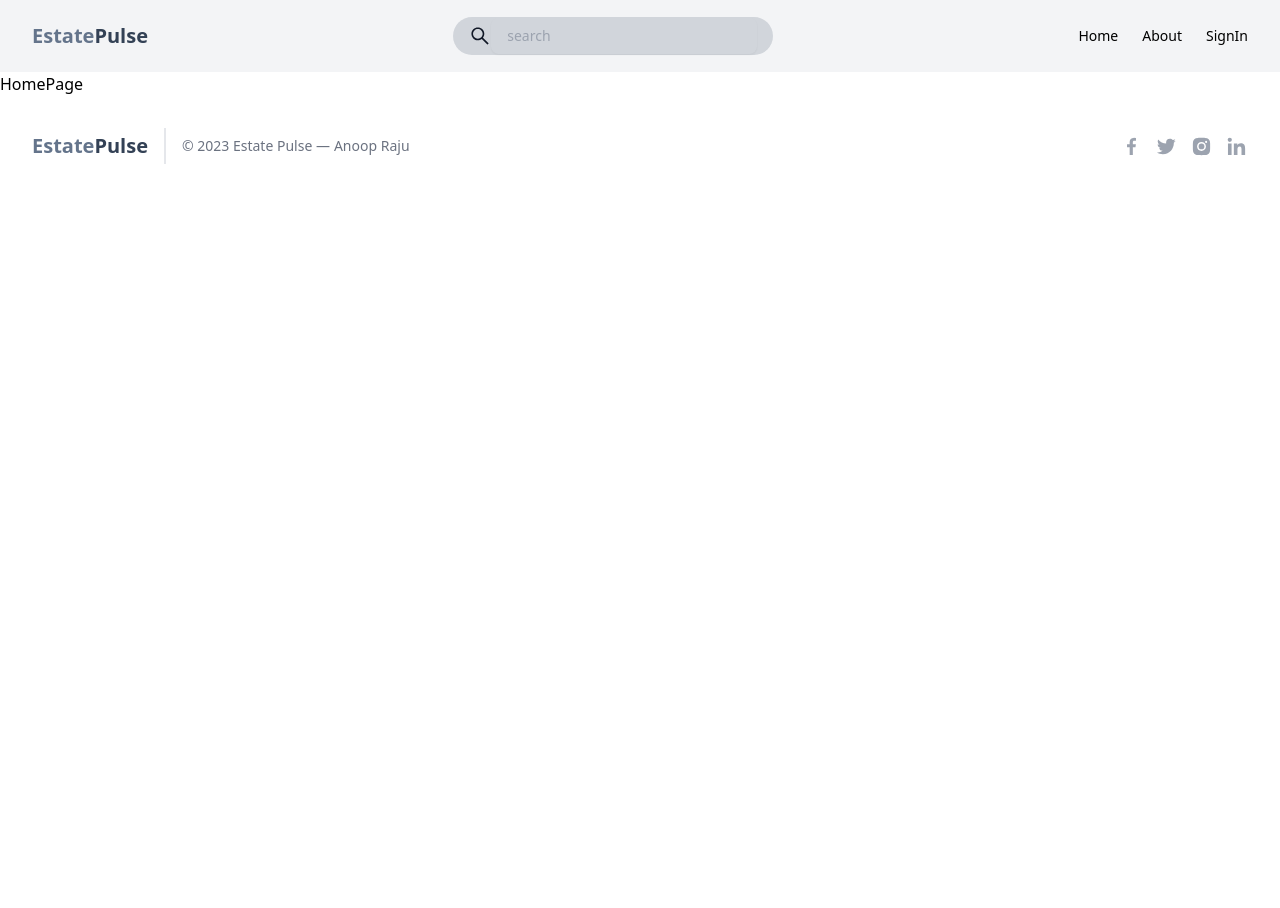
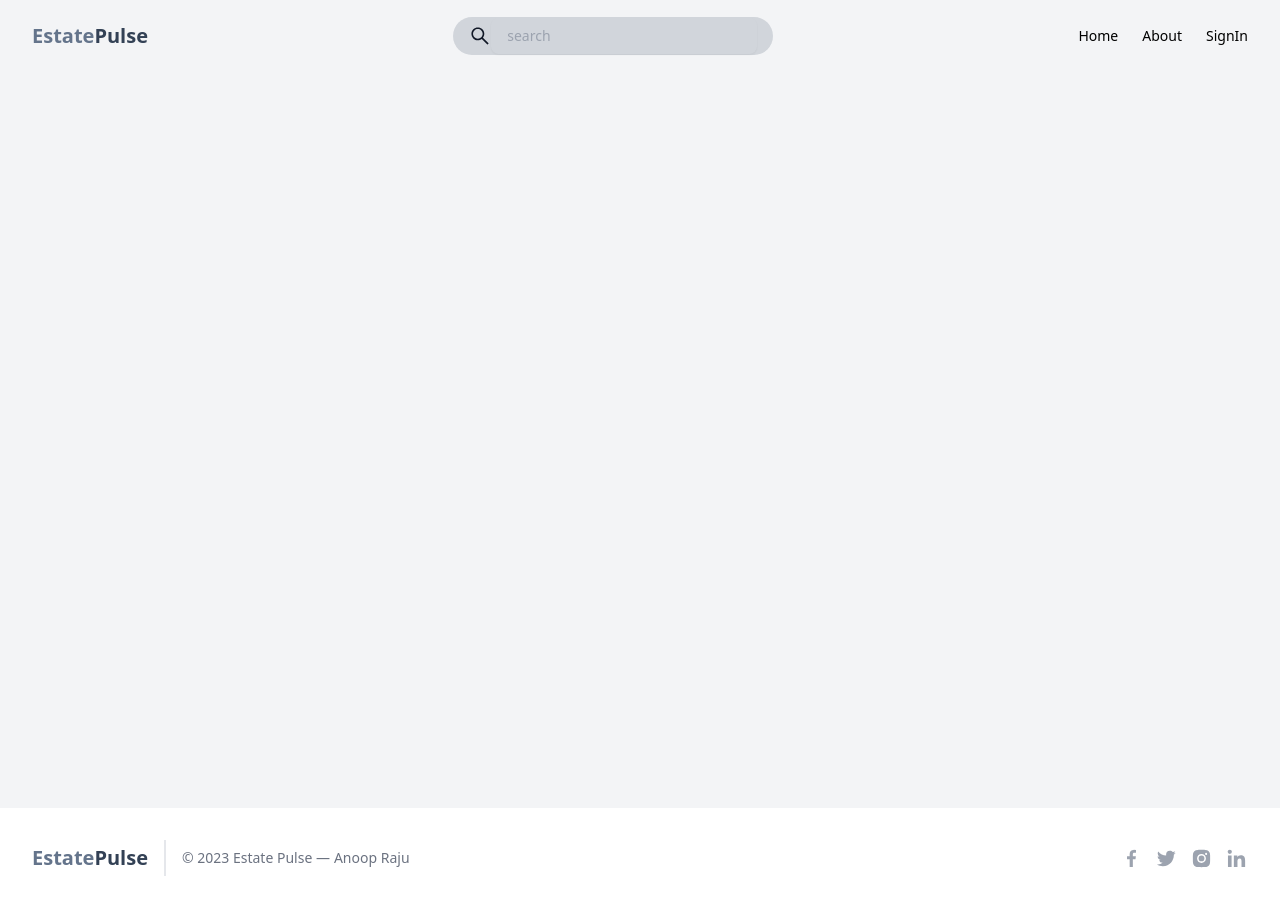
Before and after one commit to anoopraju31/estate-pulse-mern, a React (Vite) app in the folder client/: page / in a window 1280 px wide. Before the commit the page ends 800 px from the top, so only its background shows below. Built offline with nearby package versions, Linux system fonts and the light colour scheme; no server answers.

Commit message:
Client - Home Page

```diff
--- a/client/src/pages/Home.tsx
+++ b/client/src/pages/Home.tsx
@@ -1,5 +1,9 @@
 const HomePage = () => {
-	return <div>HomePage</div>
+	return (
+		<main className='bg-gray-100 dark:bg-gray-900 text-gray-900 dark:text-white'>
+			<div className='max-w-screen-xl min-h-[var(--container-min-height)] mx-auto py-4 md:py-8 px-4 sm:px-6 lg:px-8 flex flex-col'></div>
+		</main>
+	)
 }
 
 export default HomePage
```
